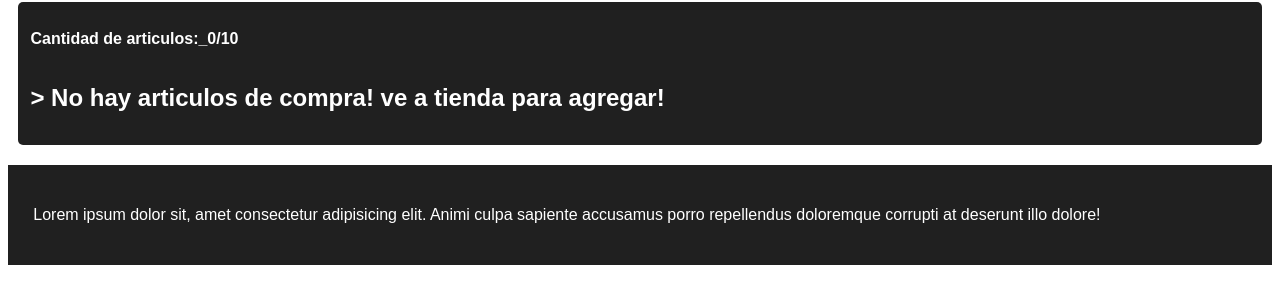
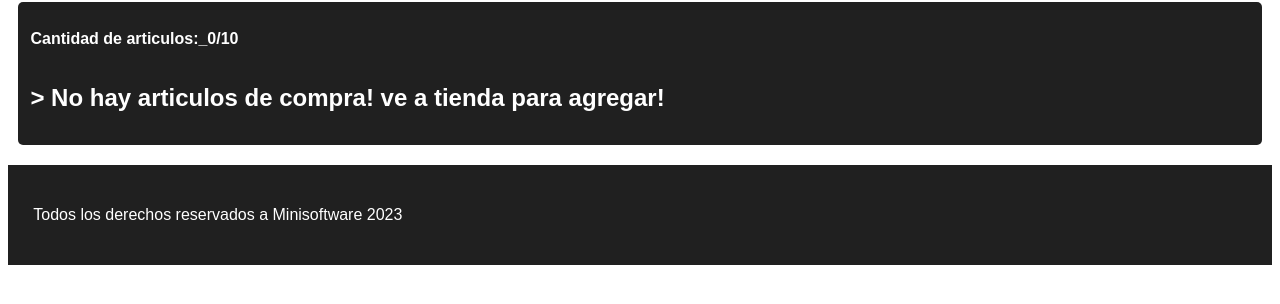
Before and after one commit to YesNod/Tarea, a plain HTML site: page views/shoppiong.html in a window 1280 px wide. Shown: the part 204-508 px from the top of the page. Drawn offline with Linux system fonts and the light colour scheme.

Commit message:
Update shoppiong.html

```diff
--- a/views/shoppiong.html
+++ b/views/shoppiong.html
@@ -5,7 +5,7 @@
         <meta http-equiv="X-UA-Compatible" content="IE=edge">
         <meta name="viewport" content="width=device-width, initial-scale=1.0">
         <link rel="stylesheet" href="../styles.css">
-        <title>Document</title>
+        <title>Mini Software</title>
     </head>
     <body onload="(show_car())">
         <nav style="margin-top: 20px;">
@@ -42,9 +42,7 @@
         </main>
     </body>
     <footer>
-        <p>Lorem ipsum dolor sit, amet consectetur adipisicing elit. Animi
-            culpa sapiente accusamus porro repellendus doloremque corrupti
-            at deserunt illo dolore!</p>
+        <p>Todos los derechos reservados a Minisoftware 2023</p>
     </footer>
 </html>
 <script src="../index.js"></script>
```
